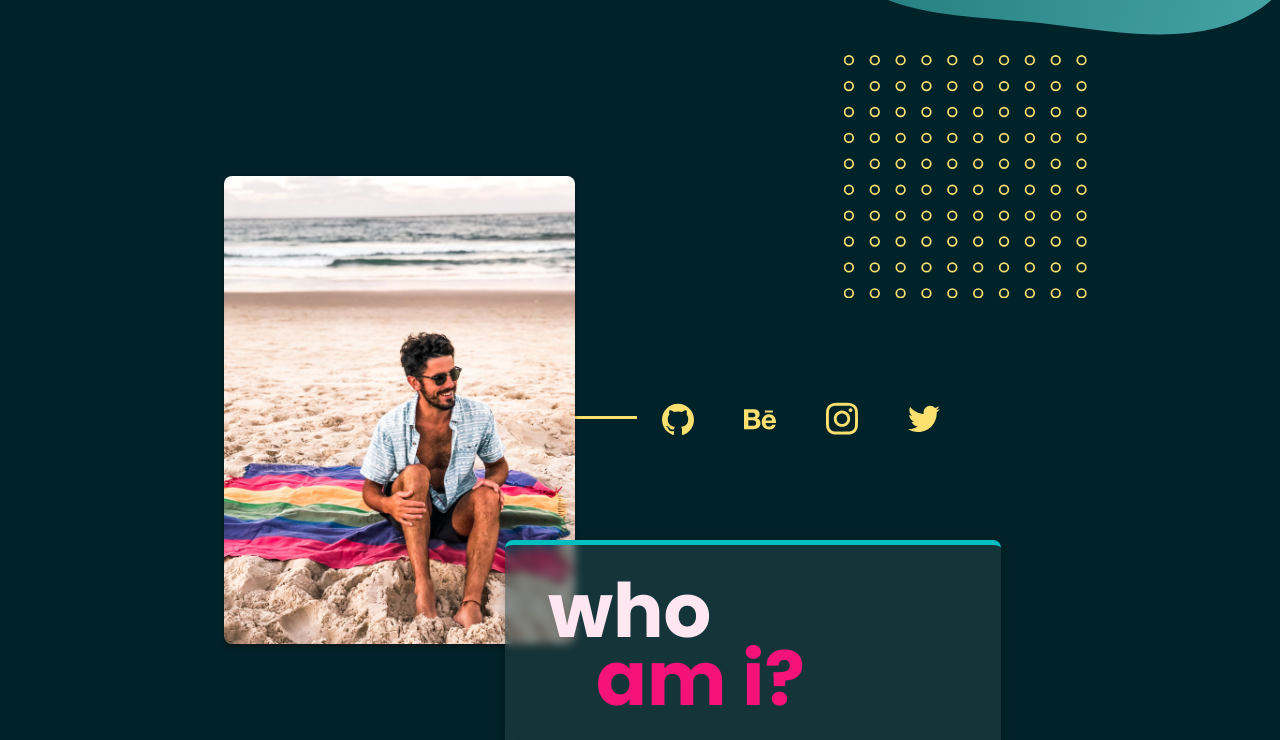
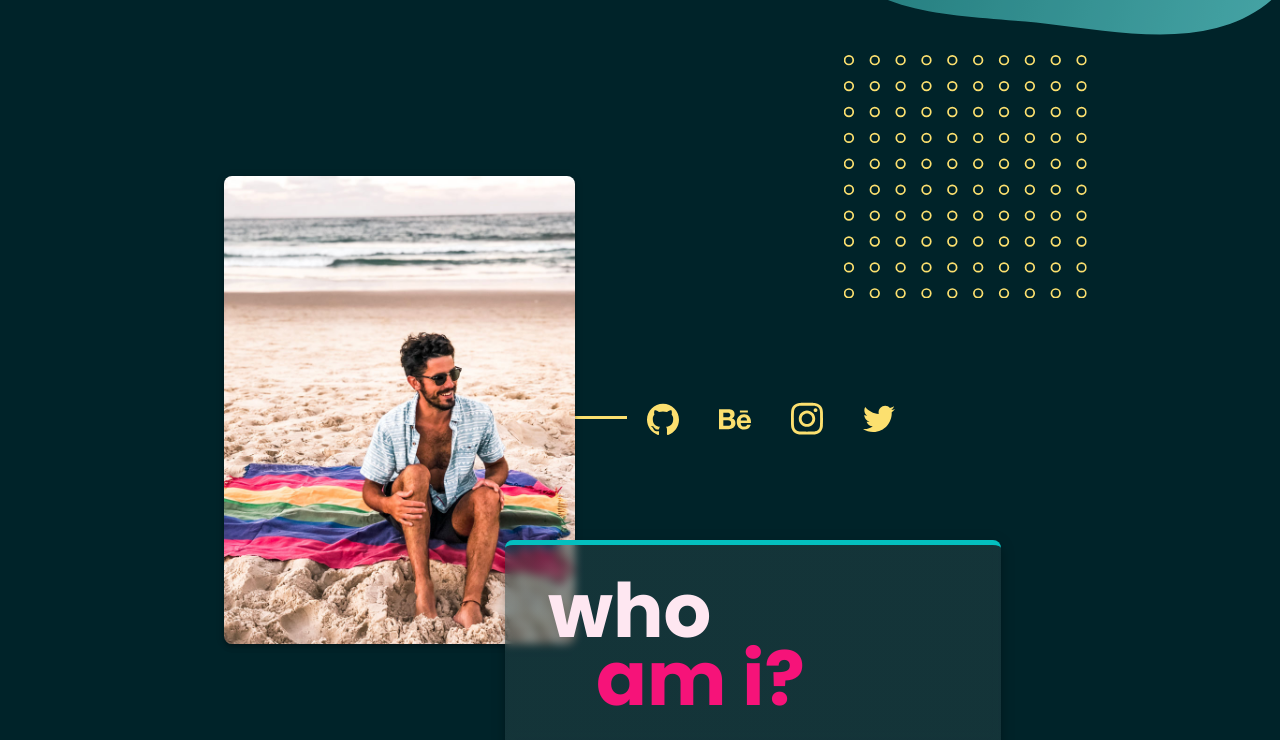
Before and after one commit to osnolaznog/personalWebsite, a plain HTML site: page index.html in a window 1280 px wide. Shown: the part 463-1203 px from the top of the page. Drawn offline with nearby package versions, Linux system fonts and the light colour scheme; files that its build step writes are made by us from their sources; files whose address does not match are found by name.

Commit message:
fixed line

```diff
--- a/scss/components/_about.scss
+++ b/scss/components/_about.scss
@@ -134,7 +134,7 @@
                 grid-template-areas:
                   "line-h icons"
                   ". icons";
-                transform:translateX(50px);
+                padding-left:50px;
             }
 
             &--line{
```
